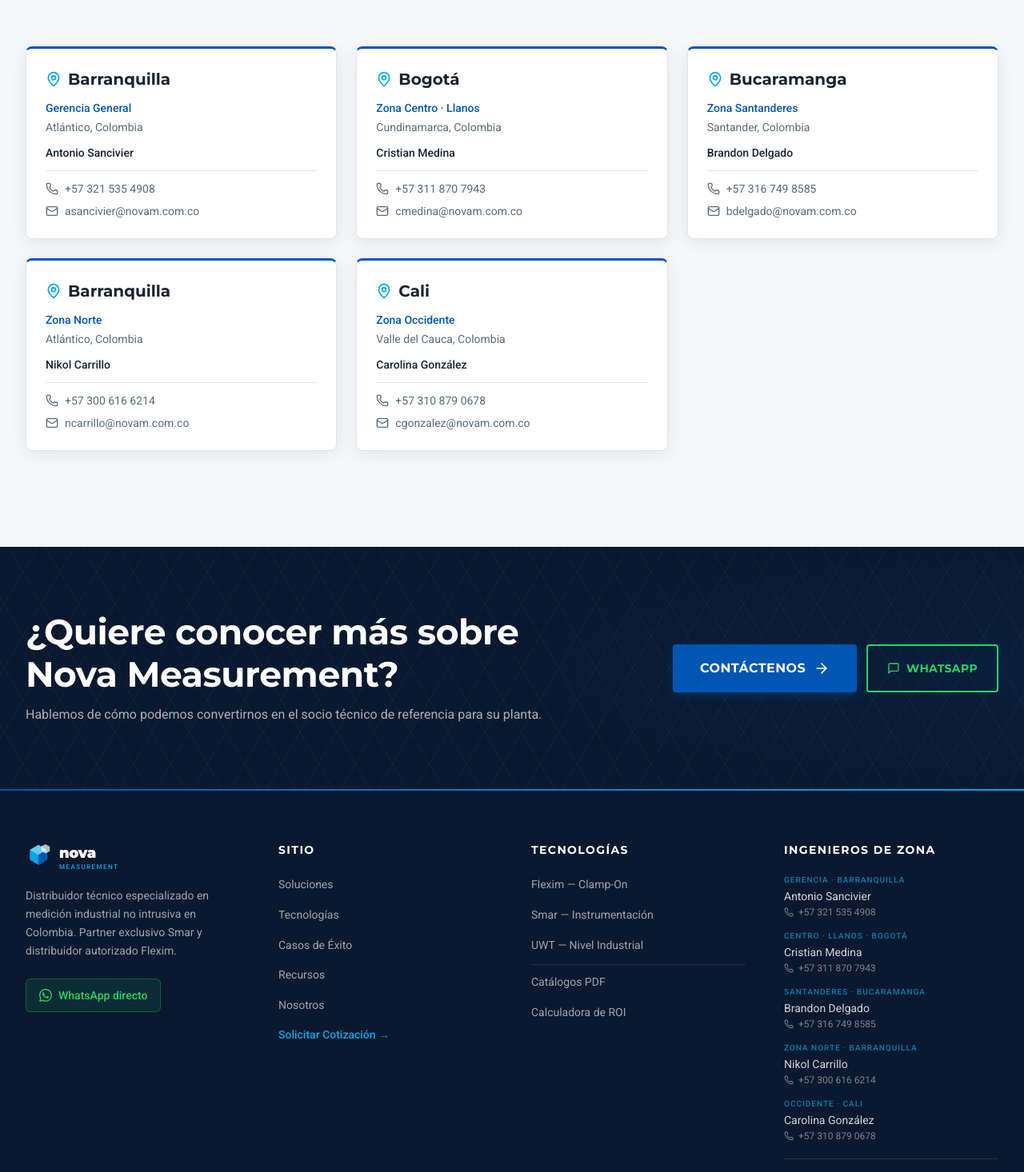
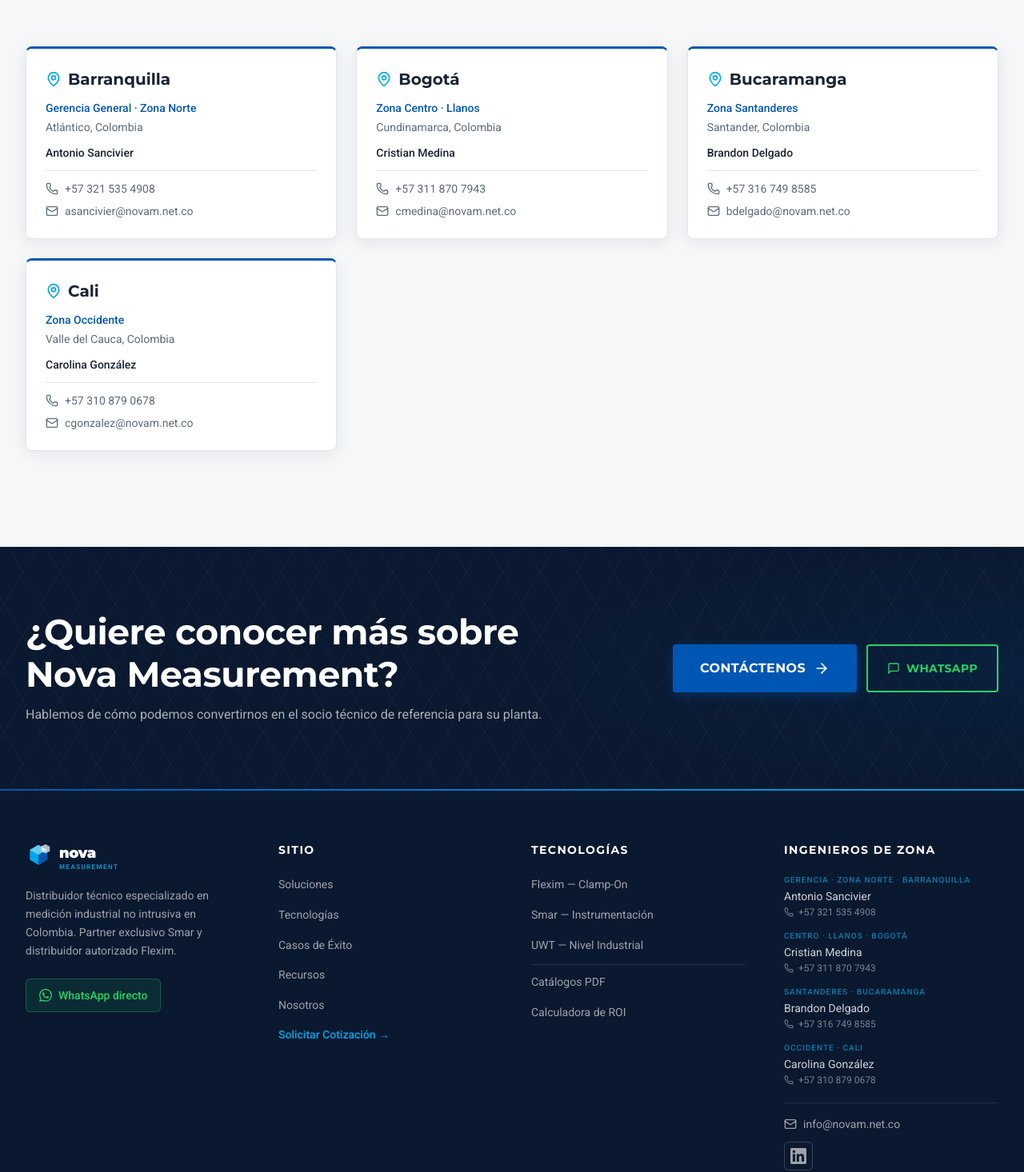
Before and after one commit to jescandonp/novam-web, a Next.js app: page /nosotros in a window 1280 px wide. Shown: the part 3589-5055 px from the top of the page at 80% size. Built offline with nearby package versions, Linux system fonts and the light colour scheme; no server answers.

Commit message:
Ajuste dominio novam.net.co y reasignación Zona Norte a Gerencia General

```diff
--- a/src/app/api/contact/route.ts
+++ b/src/app/api/contact/route.ts
@@ -53,7 +53,7 @@
 
   const d = parsed.data;
 
-  const emailTo = process.env.CONTACT_EMAIL_TO ?? "info@novam.com.co";
+  const emailTo = process.env.CONTACT_EMAIL_TO ?? "info@novam.net.co";
 
   /* Email al equipo Nova */
   const internalHtml = `
@@ -84,7 +84,7 @@
         </div>
       </div>
       <p style="color: #CBD5E1; font-size: 11px; text-align: center; margin-top: 16px;">
-        Nova Measurement SAS · novam.com.co
+        Nova Measurement SAS · novam.net.co
       </p>
     </div>
   `;
@@ -116,7 +116,7 @@
         <p style="color: #1A2332;">Cordial saludo,<br/><strong>Equipo Nova Measurement</strong></p>
       </div>
       <p style="color: #CBD5E1; font-size: 11px; text-align: center; margin-top: 16px;">
-        Nova Measurement SAS · info@novam.com.co · novam.com.co
+        Nova Measurement SAS · info@novam.net.co · novam.net.co
       </p>
     </div>
   `;
@@ -125,7 +125,7 @@
     await Promise.all([
       /* Notificación interna */
       resend.emails.send({
-        from: "Nova Measurement <noreply@novam.com.co>",
+        from: "Nova Measurement <noreply@novam.net.co>",
         to: [emailTo],
         replyTo: d.email,
         subject: `[Cotización] ${d.company} — ${d.application}`,
@@ -133,7 +133,7 @@
       }),
       /* Confirmación al cliente */
       resend.emails.send({
-        from: "Nova Measurement <noreply@novam.com.co>",
+        from: "Nova Measurement <noreply@novam.net.co>",
         to: [d.email],
         subject: "Solicitud recibida — Nova Measurement",
         html: confirmHtml,
--- a/src/app/api/lead-magnet/route.ts
+++ b/src/app/api/lead-magnet/route.ts
@@ -18,7 +18,7 @@
   }
 
   const d = parsed.data;
-  const notifyTo = process.env.CONTACT_EMAIL_TO ?? "info@novam.com.co";
+  const notifyTo = process.env.CONTACT_EMAIL_TO ?? "info@novam.net.co";
 
   const guideHtml = `
     <div style="font-family: Arial, sans-serif; max-width: 600px; margin: 0 auto;">
@@ -33,7 +33,7 @@
           <strong>"Medición Clamp-On vs. Tradicional: Guía de Selección 2026"</strong>.
         </p>
         <div style="text-align: center; margin: 24px 0;">
-          <a href="${process.env.NEXT_PUBLIC_SITE_URL ?? "https://www.novam.com.co"}/downloads/guia-medicion-clamp-on.pdf"
+          <a href="${process.env.NEXT_PUBLIC_SITE_URL ?? "https://www.novam.net.co"}/downloads/guia-medicion-clamp-on.pdf"
              style="background: #0056B3; color: white; padding: 14px 28px; text-decoration: none; border-radius: 6px; font-weight: 700; font-size: 15px;">
             Descargar Guía →
           </a>
@@ -41,7 +41,7 @@
         <p style="color: #5C6B7A; font-size: 14px; border-top: 1px solid #E0E5EC; padding-top: 16px;">
           ¿Tiene un reto de medición específico? Con gusto le asesoramos sin costo.
           <br/><a href="https://wa.me/573215354908" style="color: #0056B3;">+57 321 535 4908</a> ·
-          <a href="mailto:info@novam.com.co" style="color: #0056B3;">info@novam.com.co</a>
+          <a href="mailto:info@novam.net.co" style="color: #0056B3;">info@novam.net.co</a>
         </p>
       </div>
     </div>
@@ -50,13 +50,13 @@
   try {
     await Promise.all([
       resend.emails.send({
-        from: "Nova Measurement <noreply@novam.com.co>",
+        from: "Nova Measurement <noreply@novam.net.co>",
         to: [d.email],
         subject: "Su guía técnica: Medición Clamp-On 2026 — Nova Measurement",
         html: guideHtml,
       }),
       resend.emails.send({
-        from: "Nova Measurement <noreply@novam.com.co>",
+        from: "Nova Measurement <noreply@novam.net.co>",
         to: [notifyTo],
         subject: `[Lead] ${d.company} descargó la guía técnica`,
         html: `<p><b>Nombre:</b> ${d.name}<br/><b>Empresa:</b> ${d.company}<br/><b>Cargo:</b> ${d.role}<br/><b>Email:</b> ${d.email}</p>`,
--- a/src/app/casos-de-exito/[slug]/page.tsx
+++ b/src/app/casos-de-exito/[slug]/page.tsx
@@ -68,11 +68,11 @@
     headline: cs.title,
     description: cs.summary,
     author: { "@type": "Organization", name: "Nova Measurement SAS" },
-    publisher: { "@type": "Organization", name: "Nova Measurement SAS", url: "https://www.novam.com.co" },
+    publisher: { "@type": "Organization", name: "Nova Measurement SAS", url: "https://www.novam.net.co" },
     about: { "@type": "Product", name: tech?.name ?? cs.technology },
     locationCreated: { "@type": "Place", addressCountry: "CO", name: cs.location },
     datePublished: `${cs.year}-01-01`,
-    image: `https://www.novam.com.co${cs.image}`,
+    image: `https://www.novam.net.co${cs.image}`,
   };
 
   return (
--- a/src/app/contacto/page.tsx
+++ b/src/app/contacto/page.tsx
@@ -44,13 +44,13 @@
 /* Ingenieros por zona — coherente con /nosotros */
 const ZONE_CONTACTS = [
   {
-    zone: "Gerencia General",
+    zone: "Gerencia General · Zona Norte",
     city: "Barranquilla",
     name: "Antonio Sancivier",
     phone: "+57 321 535 4908",
     phoneHref: "tel:+573215354908",
     whatsapp: "https://wa.me/573215354908",
-    email: "asancivier@novam.com.co",
+    email: "asancivier@novam.net.co",
   },
   {
     zone: "Zona Centro · Llanos",
@@ -59,7 +59,7 @@
     phone: "+57 311 870 7943",
     phoneHref: "tel:+573118707943",
     whatsapp: "https://wa.me/573118707943",
-    email: "cmedina@novam.com.co",
+    email: "cmedina@novam.net.co",
   },
   {
     zone: "Zona Santanderes",
@@ -68,16 +68,7 @@
     phone: "+57 316 749 8585",
     phoneHref: "tel:+573167498585",
     whatsapp: "https://wa.me/573167498585",
-    email: "bdelgado@novam.com.co",
-  },
-  {
-    zone: "Zona Norte",
-    city: "Barranquilla",
-    name: "Nikol Carrillo",
-    phone: "+57 300 616 6214",
-    phoneHref: "tel:+573006166214",
-    whatsapp: "https://wa.me/573006166214",
-    email: "ncarrillo@novam.com.co",
+    email: "bdelgado@novam.net.co",
   },
   {
     zone: "Zona Occidente",
@@ -86,7 +77,7 @@
     phone: "+57 310 879 0678",
     phoneHref: "tel:+573108790678",
     whatsapp: "https://wa.me/573108790678",
-    email: "cgonzalez@novam.com.co",
+    email: "cgonzalez@novam.net.co",
   },
 ];
 
--- a/src/app/layout.tsx
+++ b/src/app/layout.tsx
@@ -30,7 +30,7 @@
 /* ─── SEO Default Metadata ──────────────────────────────────── */
 export const metadata: Metadata = {
   metadataBase: new URL(
-    process.env.NEXT_PUBLIC_SITE_URL ?? "https://www.novam.com.co"
+    process.env.NEXT_PUBLIC_SITE_URL ?? "https://www.novam.net.co"
   ),
   title: {
     default: "Nova Measurement | Medición Industrial No Intrusiva en Colombia",
@@ -58,7 +58,7 @@
   openGraph: {
     type: "website",
     locale: "es_CO",
-    url: "https://www.novam.com.co",
+    url: "https://www.novam.net.co",
     siteName: "Nova Measurement",
     title: "Nova Measurement | Medición Industrial No Intrusiva en Colombia",
     description:
@@ -86,17 +86,17 @@
   "@context": "https://schema.org",
   "@type": "Organization",
   name: "Nova Measurement SAS",
-  url: "https://www.novam.com.co",
+  url: "https://www.novam.net.co",
   logo: {
     "@type": "ImageObject",
-    url: "https://www.novam.com.co/images/logo.png",
+    url: "https://www.novam.net.co/images/logo.png",
     width: 400,
     height: 150,
   },
   description:
     "Distribuidor técnico especializado en medición industrial no intrusiva. Partner exclusivo Smar y distribuidor autorizado Flexim en Colombia.",
   telephone: "+573215354908",
-  email: "info@novam.com.co",
+  email: "info@novam.net.co",
   address: [
     {
       "@type": "PostalAddress",
--- a/src/app/nosotros/page.tsx
+++ b/src/app/nosotros/page.tsx
@@ -71,12 +71,12 @@
 const OFFICES = [
   {
     city: "Barranquilla",
-    role: "Gerencia General",
+    role: "Gerencia General · Zona Norte",
     region: "Atlántico",
     name: "Antonio Sancivier",
     phone: "+57 321 535 4908",
     phoneHref: "tel:+573215354908",
-    email: "asancivier@novam.com.co",
+    email: "asancivier@novam.net.co",
   },
   {
     city: "Bogotá",
@@ -85,7 +85,7 @@
     name: "Cristian Medina",
     phone: "+57 311 870 7943",
     phoneHref: "tel:+573118707943",
-    email: "cmedina@novam.com.co",
+    email: "cmedina@novam.net.co",
   },
   {
     city: "Bucaramanga",
@@ -94,16 +94,7 @@
     name: "Brandon Delgado",
     phone: "+57 316 749 8585",
     phoneHref: "tel:+573167498585",
-    email: "bdelgado@novam.com.co",
-  },
-  {
-    city: "Barranquilla",
-    role: "Zona Norte",
-    region: "Atlántico",
-    name: "Nikol Carrillo",
-    phone: "+57 300 616 6214",
-    phoneHref: "tel:+573006166214",
-    email: "ncarrillo@novam.com.co",
+    email: "bdelgado@novam.net.co",
   },
   {
     city: "Cali",
@@ -112,7 +103,7 @@
     name: "Carolina González",
     phone: "+57 310 879 0678",
     phoneHref: "tel:+573108790678",
-    email: "cgonzalez@novam.com.co",
+    email: "cgonzalez@novam.net.co",
   },
 ];
 
--- a/src/app/robots.ts
+++ b/src/app/robots.ts
@@ -1,6 +1,6 @@
 import type { MetadataRoute } from "next";
 
-const BASE_URL = process.env.NEXT_PUBLIC_SITE_URL ?? "https://www.novam.com.co";
+const BASE_URL = process.env.NEXT_PUBLIC_SITE_URL ?? "https://www.novam.net.co";
 
 export default function robots(): MetadataRoute.Robots {
   return {
--- a/src/app/sitemap.ts
+++ b/src/app/sitemap.ts
@@ -4,7 +4,7 @@
 import { industries } from "@/data/industries";
 import { blogPosts } from "@/data/blogPosts";
 
-const BASE_URL = process.env.NEXT_PUBLIC_SITE_URL ?? "https://www.novam.com.co";
+const BASE_URL = process.env.NEXT_PUBLIC_SITE_URL ?? "https://www.novam.net.co";
 
 export default function sitemap(): MetadataRoute.Sitemap {
   const now = new Date();
--- a/src/components/layout/Footer.tsx
+++ b/src/components/layout/Footer.tsx
@@ -4,10 +4,9 @@
 
 /* Ingenieros por zona — coherente con /nosotros */
 const ZONE_CONTACTS = [
-  { zone: "Gerencia", city: "Barranquilla", name: "Antonio Sancivier", phone: "+57 321 535 4908", phoneHref: "tel:+573215354908" },
+  { zone: "Gerencia · Zona Norte", city: "Barranquilla", name: "Antonio Sancivier", phone: "+57 321 535 4908", phoneHref: "tel:+573215354908" },
   { zone: "Centro · Llanos", city: "Bogotá", name: "Cristian Medina", phone: "+57 311 870 7943", phoneHref: "tel:+573118707943" },
   { zone: "Santanderes", city: "Bucaramanga", name: "Brandon Delgado", phone: "+57 316 749 8585", phoneHref: "tel:+573167498585" },
-  { zone: "Zona Norte", city: "Barranquilla", name: "Nikol Carrillo", phone: "+57 300 616 6214", phoneHref: "tel:+573006166214" },
   { zone: "Occidente", city: "Cali", name: "Carolina González", phone: "+57 310 879 0678", phoneHref: "tel:+573108790678" },
 ];
 
--- a/src/components/ui/Breadcrumb.tsx
+++ b/src/components/ui/Breadcrumb.tsx
@@ -16,12 +16,12 @@
     "@context": "https://schema.org",
     "@type": "BreadcrumbList",
     itemListElement: [
-      { "@type": "ListItem", position: 1, name: "Inicio", item: "https://www.novam.com.co" },
+      { "@type": "ListItem", position: 1, name: "Inicio", item: "https://www.novam.net.co" },
       ...items.map((item, i) => ({
         "@type": "ListItem",
         position: i + 2,
         name: item.label,
-        ...(item.href ? { item: `https://www.novam.com.co${item.href}` } : {}),
+        ...(item.href ? { item: `https://www.novam.net.co${item.href}` } : {}),
       })),
     ],
   };
--- a/src/data/navigation.ts
+++ b/src/data/navigation.ts
@@ -52,6 +52,6 @@
   phone: "+57 321 535 4908",
   phoneHref: "tel:+573215354908",
   whatsapp: "https://wa.me/573215354908",
-  email: "info@novam.com.co",
+  email: "info@novam.net.co",
   cities: ["Barranquilla", "Bogotá", "Bucaramanga", "Cali"],
 };
```
Also changed, not shown: 2 other files (tests, documents, lock files or other folders).
